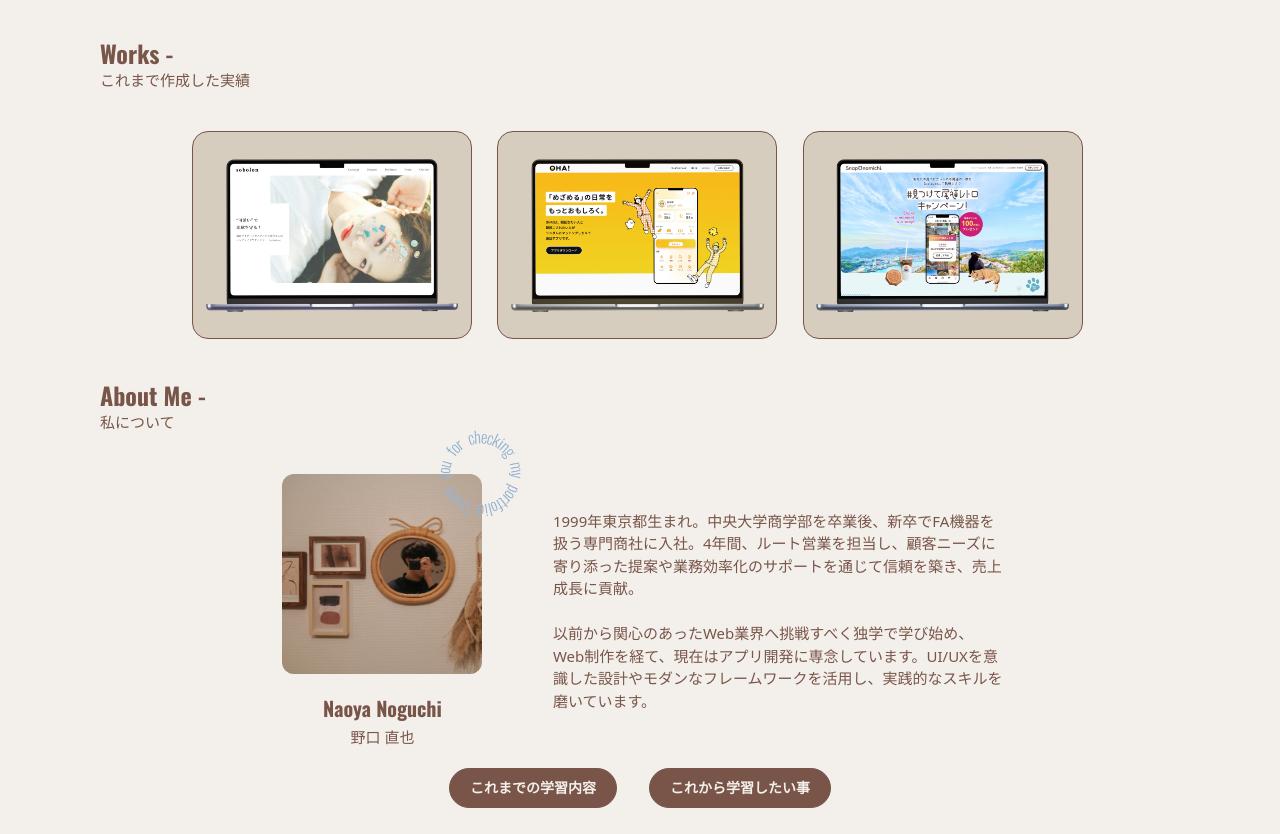
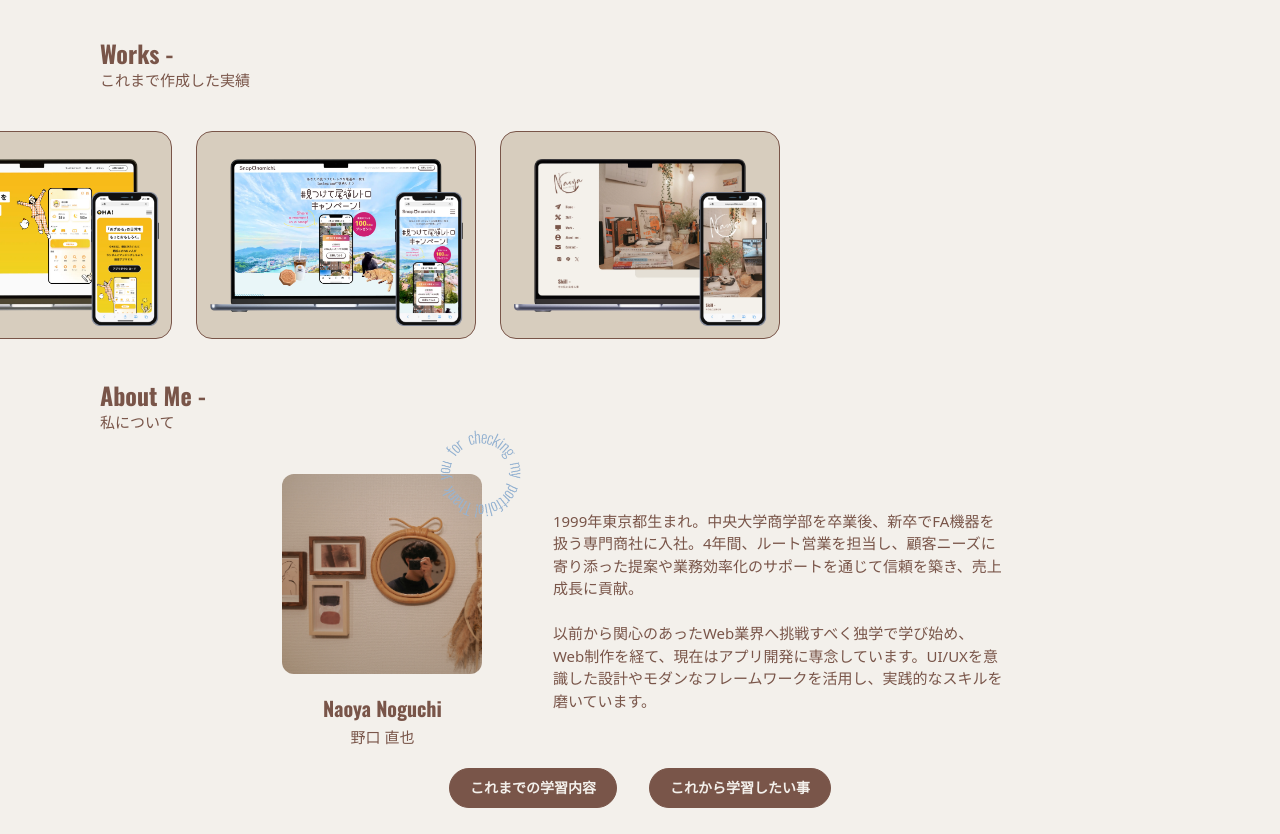
Before and after one commit to Naoya-0213/My-Portfolio-site-_ver.2, a Next.js app: page / in a window 1280 px wide. Shown: the part 960-1794 px from the top of the page. Built offline with nearby package versions, Linux system fonts and the light colour scheme; grey boxes are pictures that could not be loaded.

Commit message:
swiper_20251011_20-47

```diff
--- a/src/app/components/atoms/swiper/WorkSwiper.tsx
+++ b/src/app/components/atoms/swiper/WorkSwiper.tsx
@@ -1,26 +1,68 @@
+// src/app/components/atoms/work_swiper/WorkSwiper.tsx
 import "swiper/css";
 import { Swiper, SwiperSlide } from "swiper/react";
 
 import WorkSwiperSlide from "../work_swiper_slide/WorkSwiperSlide";
+import styles from "./workSwiper.module.scss";
 
+/**
+ * 中央の1枚をフル表示し、左右は“チラ見せ”するスライダー。
+ * ポイント:
+ * - slidesPerView="auto" + CSSで .swiper-slide の固定幅を指定
+ * - centeredSlides で中央寄せ
+ * - 親に overflow:hidden を付けて左右を切り落とす
+ */
 export default function WorkSwiper() {
   return (
+    <div className={styles.peekCarousel}>
       <Swiper
+        //  modules={[Autoplay, Pagination, Navigation]}  // ① React特有：必要モジュールを明示
+        slidesPerView="auto"                           // ② 常に auto（幅はCSSで固定）
+        centeredSlides                                  // ③ 中央寄せ（Boundsは一旦オフ）
+        // centeredSlidesBounds                         // ← jQuery版は使っていないので一旦外す
         spaceBetween={20}
-      slidesPerView={3}
-      onSlideChange={() => console.log("slide change")}
-      onSwiper={(swiper) => console.log(swiper)}
+        loop
+        grabCursor
+        // jQuery版の autoplay 相当
+        autoplay={{
+          delay: 3000,
+          stopOnLastSlide: false,
+          disableOnInteraction: true,
+          reverseDirection: false,
+        }}
+        // ③ 余白をSwiperに伝える（親paddingの代わり）
+        slidesOffsetBefore={16}
+        slidesOffsetAfter={16}
+
+        // ④ 端で止まらない保険（可変幅ループの安定化）
+        loopPreventsSliding={false}
+        loopAdditionalSlides={4}
+
+        // （必要なら）境界幅での余白調整だけ breakpoint で
+        breakpoints={{
+          768: { spaceBetween: 24, slidesOffsetBefore: 24, slidesOffsetAfter: 24 },
+        }}
+
+        // オプション：矢印やドットを使う場合（クラス名はDOM側のものに合わせる）
+        pagination={{ el: ".work__swiper-pagination", clickable: true }}
+        navigation={{
+          prevEl: ".work__swiper-button-prev",
+          nextEl: ".work__swiper-button-next",
+        }}
+        observer
+        observeParents
+        initialSlide={0}
       >
         {/* sabolon */}
-      <SwiperSlide>
+        <SwiperSlide className={styles.slide}>
           <WorkSwiperSlide
             pc_img="/img/section_work/sabolon/sabolon-pc.png"
-          sp_img="/img/section_work/sabolon/sabolon-sp.png"
+            sp_img="/img/section_work/sabolon/sabolon.png"
           />
         </SwiperSlide>
 
-      {/*  oha */}
-      <SwiperSlide>
+        {/* oha */}
+        <SwiperSlide className={styles.slide}>
           <WorkSwiperSlide
             pc_img="/img/section_work/oha/oha-pc.png"
             sp_img="/img/section_work/oha/oha.png"
@@ -28,7 +70,7 @@ export default function WorkSwiper() {
         </SwiperSlide>
 
         {/* onomichi */}
-      <SwiperSlide>
+        <SwiperSlide className={styles.slide}>
           <WorkSwiperSlide
             pc_img="/img/section_work/onomichi/onomichi-pc.png"
             sp_img="/img/section_work/onomichi/onomichi.png"
@@ -36,12 +78,13 @@ export default function WorkSwiper() {
         </SwiperSlide>
 
         {/* ポートフォリオサイト */}
-      <SwiperSlide>
+        <SwiperSlide className={styles.slide}>
           <WorkSwiperSlide
             pc_img="/img/section_work/naoya-portfolio/naoya-portfolio-pc.png"
             sp_img="/img/section_work/naoya-portfolio/naoya-portfolio.png"
           />
         </SwiperSlide>
       </Swiper>
+    </div>
   );
 }
--- /dev/null
+++ b/src/app/components/atoms/swiper/workSwiper.module.scss
@@ -0,0 +1,27 @@
+.peekCarousel {
+  position: relative;
+  overflow: hidden;
+  /* padding-inline は基本なし。offsetBefore/After に任せる */
+}
+
+.slide {
+  flex: 0 0 auto; /* ← 超重要：スライドを縮ませない */
+  width: 80vw; /* SP “中央1枚＋両脇チラ見せ” */
+  min-width: 260px;
+  max-width: 320px;
+  display: flex;
+  justify-content: center;
+  align-items: center;
+}
+
+@media (min-width: 768px) {
+  .slide {
+    width: 280px; /* TB/PCは固定でスナップ安定 */
+    min-width: 280px;
+    max-width: 280px;
+  }
+}
+
+:global(.swiper-slide) {
+  flex: 0 0 auto; /* 念のための保険 */
+}
--- a/src/app/components/atoms/work_swiper_slide/WorkSwiperSlide.tsx
+++ b/src/app/components/atoms/work_swiper_slide/WorkSwiperSlide.tsx
@@ -7,9 +7,9 @@ type WorkSwiperSlideProps = {
 
 const WorkSwiperSlide = ({ pc_img, sp_img }: WorkSwiperSlideProps) => {
   return (
-    <div className="pc:w-70 pc:h-52 relative flex h-60 w-80 items-center justify-center rounded-2xl border border-[#795549] bg-[#D7CDBE] p-3">
+    <div className="pc:w-70 pc:h-52 relative flex h-60 w-80 items-center justify-center rounded-2xl border border-[#795549] bg-[#D7CDBE] p-3 max-[350px]:h-50 max-[350px]:w-60">
       {/* PC画像 */}
-      <div className="pc:w-80 relative aspect-[260/156] w-70">
+      <div className="pc:w-80 relative aspect-[260/156] w-80">
         <Image
           src={pc_img}
           alt="サイトイメージ画像pc"
@@ -19,7 +19,7 @@ const WorkSwiperSlide = ({ pc_img, sp_img }: WorkSwiperSlideProps) => {
       </div>
 
       {/* SP画像 */}
-      <div className="pc:w-20 absolute w-16">
+      <div className="pc:w-17 absolute top-25 right-5 aspect-[60/118] w-16 max-[350px]:top-15 max-[350px]:w-15 pc:top-15 pc:right-3">
         <Image
           src={sp_img}
           alt="サイトイメージ画像pc"
--- a/src/app/components/organisms/main/about/SectionAboutModal.tsx
+++ b/src/app/components/organisms/main/about/SectionAboutModal.tsx
@@ -6,7 +6,7 @@ import { FutureLearningPlan } from "@/const/FutureLearningPlan";
 import { LearningHistory } from "@/const/LearningHistory";
 
 import ButtonBrown from "@/app/components/atoms/button/ButtonBrown";
-import Modal from "@/app/components/atoms/modal/modal";
+import Modal from "@/app/components/atoms/modal/Modal";
 import ModalContent from "@/app/components/atoms/modal/modal_content/ModalContent";
 
 const SectionAboutModal = () => {
--- a/src/app/components/organisms/main/work/SectionWork.tsx
+++ b/src/app/components/organisms/main/work/SectionWork.tsx
@@ -1,36 +1,18 @@
 "use client";
 
-import { WorkSwiperSlideData } from "@/const/WorkSwiperSlideData";
-
 import WorkSwiper from "@/app/components/atoms/swiper/WorkSwiper";
-import WorkSwiperSlide from "@/app/components/atoms/work_swiper_slide/WorkSwiperSlide";
 import SectionCard from "@/app/components/molecules/section_card/SectionCard";
 
 const SectionWork = () => {
-  // 仮置きデータ
-  // const dummyPosts = Array.from({ length: 9 }).map((_, i) => ({
-  //   id: i + 1,
-  //   title: `Post Title ${i + 1}`,
-  // }));
-
-  const slides = WorkSwiperSlideData.map((slide) => (
-    <WorkSwiperSlide
-      key={slide.id}
-      pc_img={slide.pc_img}
-      sp_img={slide.sp_img}
-    />
-  ));
-
   return (
     <div>
       <SectionCard title="Works -" subTitle="これまで作成した実績">
-        {/* ページネーション */}
-        <div className="">
-          <div className="m-auto max-w-4xl">
-            <WorkSwiper />
-          </div>
-        </div>
+        <></>
       </SectionCard>
+
+      <div className="m-auto max-w-[900]">
+        <WorkSwiper />
+      </div>
     </div>
   );
 };
```
Lines whose indentation alone changed are shown as unchanged.
